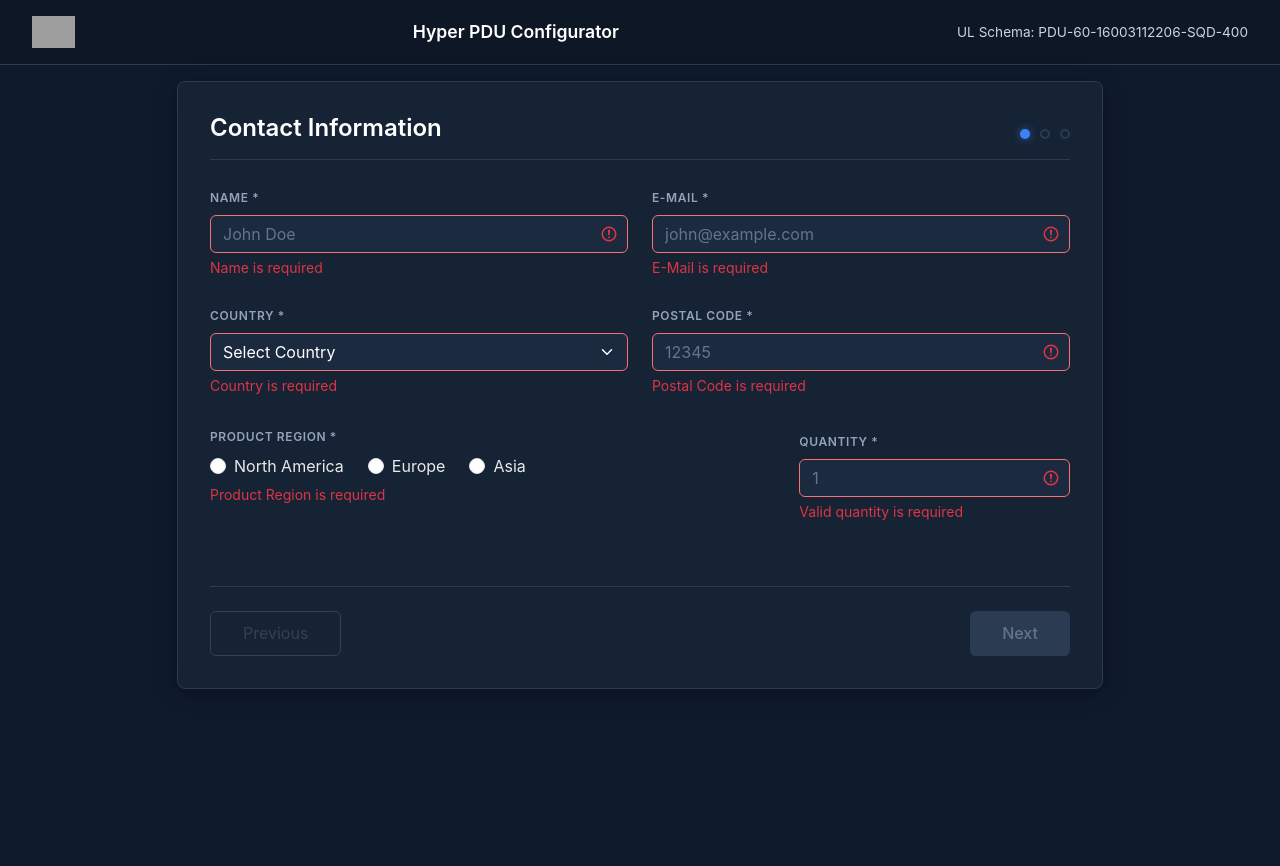
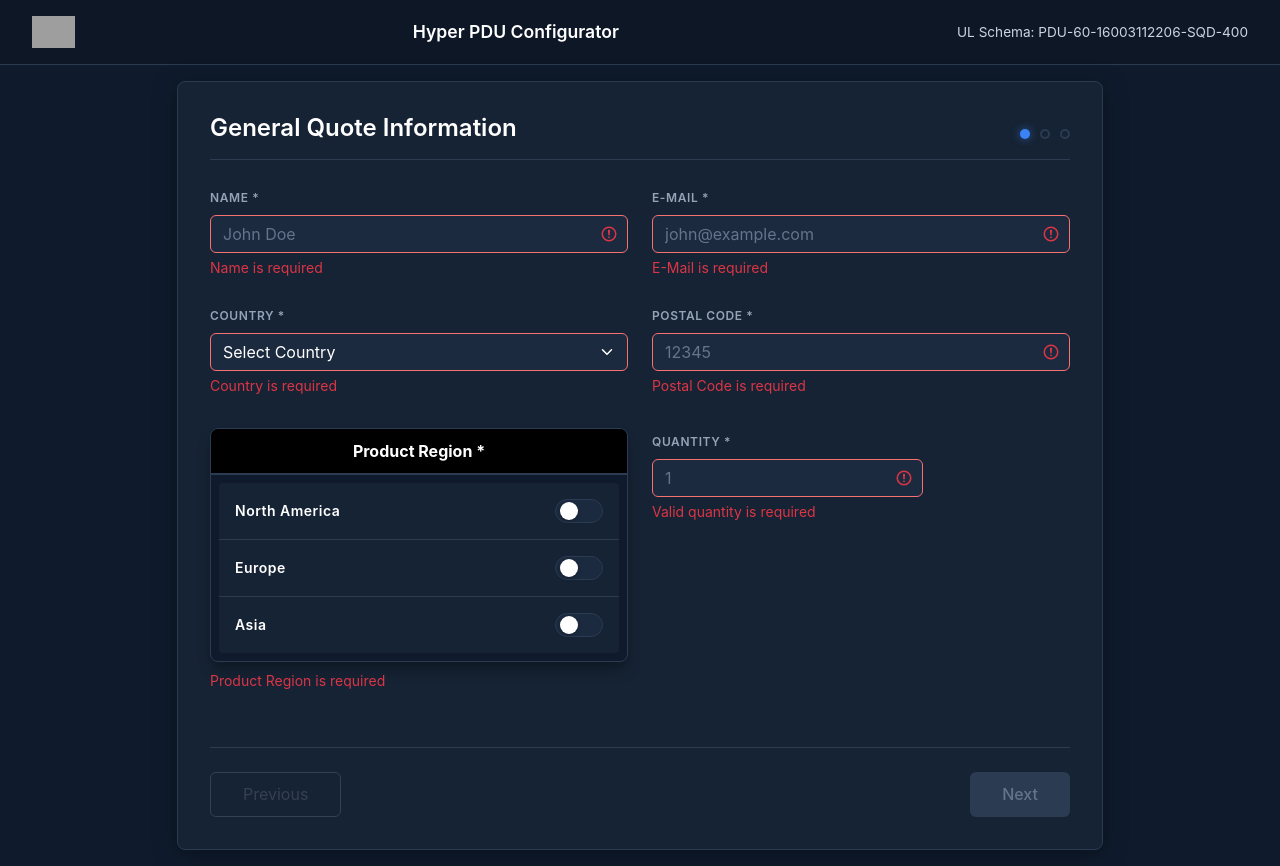
Before and after one commit to Charmboy7/PDU_FrontEnd, a React (Vite) app: page /step1 in a window 1280 px wide. Before the commit the page ends 800 px from the top, so only its background shows below. Built offline with nearby package versions, Linux system fonts and the light colour scheme; grey boxes are pictures that could not be loaded.

Commit message:
Added FormToogleGroup Component

```diff
--- /dev/null
+++ b/src/components/FormToggle.jsx
@@ -0,0 +1,43 @@
+import React from 'react';
+import '../styles/components/toggle.css';
+
+/**
+ * FormToggle - A reusable switch component for form inputs.
+ *
+ * @param {string} label - The label to display next to the switch.
+ * @param {boolean} value - The current state of the switch (ON/OFF).
+ * @param {function} onChange - Callback function triggered when the switch is toggled.
+ */
+const FormToggle = ({ label, value, onChange }) => {
+  const handleToggle = () => {
+    if (onChange) {
+      onChange(!value);
+    }
+  };
+
+  const handleKeyDown = (e) => {
+    if (e.key === ' ' || e.key === 'Enter') {
+      e.preventDefault();
+      handleToggle();
+    }
+  };
+
+  return (
+    <div
+      className="form-toggle-container"
+      onClick={handleToggle}
+      role="button"
+      tabIndex={0}
+      onKeyDown={handleKeyDown}
+      aria-pressed={value}
+      aria-label={label}
+    >
+      {label && <span className="form-toggle-label">{label}</span>}
+      <div className={`toggle-switch ${value ? 'on' : ''}`}>
+        <div className="toggle-knob"></div>
+      </div>
+    </div>
+  );
+};
+
+export default FormToggle;
--- /dev/null
+++ b/src/components/FormToggleGroup.jsx
@@ -0,0 +1,74 @@
+import React from 'react';
+import FormToggle from './FormToggle';
+import '../styles/components/toggle-group.css';
+
+/**
+ * FormToggleGroup - A reusable group of toggle switches styled as a card.
+ *
+ * @param {string} label - The header label for the group.
+ * @param {Array} options - List of options to display, can be strings or objects {label, value}.
+ * @param {string|Array} value - The current selected value(s).
+ * @param {function} onChange - Callback triggered when an option is toggled.
+ * @param {boolean} multiSelect - Whether to allow multiple selections (default: false).
+ * @param {boolean} required - Whether the field is required.
+ */
+const FormToggleGroup = ({ label, options, value, onChange, multiSelect = false, required = false }) => {
+
+  const handleToggle = (optionValue) => {
+    if (!onChange) return;
+
+    if (multiSelect) {
+      const newValue = Array.isArray(value) ? [...value] : [];
+      const index = newValue.indexOf(optionValue);
+      if (index > -1) {
+        newValue.splice(index, 1);
+      } else {
+        newValue.push(optionValue);
+      }
+      onChange({ target: { name: label, value: newValue } });
+    } else {
+      // Single selection behavior
+      onChange({ target: { name: label, value: optionValue } });
+    }
+  };
+
+  const isSelected = (optionValue) => {
+    if (multiSelect) {
+      return Array.isArray(value) && value.includes(optionValue);
+    }
+    return value === optionValue;
+  };
+
+  return (
+    <div className="form-toggle-group-container">
+      {label && (
+        <div className="form-toggle-group-header">
+          {label} {required && <span className="required-mark">*</span>}
+        </div>
+      )}
+      <div className="form-toggle-group-body">
+        {options.map((option) => {
+          const optLabel = typeof option === 'string' ? option : option.label;
+          const optValue = typeof option === 'string' ? option : option.value;
+          const selected = isSelected(optValue);
+
+          return (
+            <div
+              key={optValue}
+              className={`form-toggle-group-row ${selected ? 'selected' : ''}`}
+              onClick={() => handleToggle(optValue)}
+            >
+              <span className="form-toggle-group-label">{optLabel}</span>
+              <FormToggle
+                value={selected}
+                onChange={() => {}} // Controlled by row click
+              />
+            </div>
+          );
+        })}
+      </div>
+    </div>
+  );
+};
+
+export default FormToggleGroup;
--- a/src/components/Wizard.jsx
+++ b/src/components/Wizard.jsx
@@ -21,7 +21,7 @@ const Wizard = () => {
     <div className="wizard-container">
       <div className="d-flex justify-content-between align-items-end pb-3 mb-4" style={{ borderBottom: '1px solid var(--border-color)' }}>
         <h4 className="mb-0" style={{ color: 'var(--text-primary)', fontWeight: '600' }}>
-          {step === 1 ? 'Contact Information' : step === 2 ? 'Voltage and Power' : 'Summary and Quote'}
+          {step === 1 ? 'General Quote Information' : step === 2 ? 'Voltage and Power' : 'Summary and Quote'}
         </h4>
         <div style={{ paddingBottom: '4px' }}>
           <StepIndicator currentStep={step} totalSteps={3} />
--- a/src/pages/ContactInfo.jsx
+++ b/src/pages/ContactInfo.jsx
@@ -4,7 +4,7 @@ import { useDispatch, useSelector } from 'react-redux';
 import { nextStep, updateData } from '../redux/configSlice';
 import FormInput from '../components/FormInput';
 import FormSelect from '../components/FormSelect';
-import FormRadioGroup from '../components/FormRadioGroup';
+import FormToggleGroup from '../components/FormToggleGroup';
 import FormButton from '../components/FormButton';
 
 const ContactInfo = () => {
@@ -126,16 +126,17 @@ const ContactInfo = () => {
       </div>
 
       <div className="row mt-2">
-        <div className="col-md-8">
-          <FormRadioGroup
+        <div className="col-md-6">
+          <FormToggleGroup
             label="Product Region"
-            name="productRegion"
+            options={regionOptions}
             value={formData.productRegion}
-            onChange={handleChange}
-            options={regionOptions}
-            error={errors.productRegion}
+            onChange={(e) => {
+              setFormData(prev => ({ ...prev, productRegion: e.target.value }));
+            }}
             required
           />
+          {errors.productRegion && <div className="invalid-feedback d-block" style={{ marginTop: '-1rem', marginBottom: '1rem' }}>{errors.productRegion}</div>}
         </div>
         <div className="col-md-4">
           <FormInput
--- a/src/pages/VoltagePower.jsx
+++ b/src/pages/VoltagePower.jsx
@@ -1,17 +1,40 @@
 import React from 'react';
 import '../styles/components/button.css';
-import { useDispatch } from 'react-redux';
-import { nextStep, prevStep } from '../redux/configSlice';
+import { useDispatch, useSelector } from 'react-redux';
+import { nextStep, prevStep, updateData } from '../redux/configSlice';
 import FormButton from '../components/FormButton';
+import FormToggleGroup from '../components/FormToggleGroup';
 
 const VoltagePower = () => {
   const dispatch = useDispatch();
+  const configData = useSelector((state) => state.config.data);
+  const phase = configData.phase || '1PH';
+
+  const handleChange = (e) => {
+    const { value } = e.target;
+    dispatch(updateData({ phase: value }));
+  };
 
   return (
     <div>
-      <p className="text-muted mb-4">Select voltage options for your PDU.</p>
+      <p className="text-muted mb-4">Select voltage and power specifications for your PDU configuration.</p>
 
-      <div className="wizard-actions">
+      <div className="row">
+        <div className="col-md-6">
+          <FormToggleGroup
+            label="Phase"
+            options={[
+              { label: '1 Phase (1PH)', value: '1PH' },
+              { label: '3 Phase (3PH)', value: '3PH' }
+            ]}
+            value={phase}
+            onChange={handleChange}
+            required
+          />
+        </div>
+      </div>
+
+      <div className="wizard-actions mt-4">
         <FormButton variant="secondary" onClick={() => dispatch(prevStep())}>
           Previous
         </FormButton>
--- /dev/null
+++ b/src/styles/components/toggle-group.css
@@ -0,0 +1,60 @@
+.form-toggle-group-container {
+  background-color: var(--bg-main); /* Muted background for the group */
+  border: 1px solid var(--color-border);
+  border-radius: 8px;
+  overflow: hidden;
+  box-shadow: 0 10px 15px -3px rgba(0, 0, 0, 0.3), 0 4px 6px -2px rgba(0, 0, 0, 0.05);
+  margin-bottom: 1.5rem;
+}
+
+.form-toggle-group-header {
+  background-color: #000000; /* Dark black header like the image */
+  color: #ffffff;
+  padding: 10px 16px;
+  font-weight: 700;
+  font-size: 16px;
+  text-align: center;
+  border-bottom: 2px solid var(--color-border);
+}
+
+.form-toggle-group-body {
+  padding: 8px;
+}
+
+.form-toggle-group-row {
+  display: flex;
+  justify-content: space-between;
+  align-items: center;
+  padding: 8px 16px;
+  cursor: pointer;
+  background-color: var(--bg-card); /* Lighter row background */
+  transition: all 0.2s ease;
+  border-bottom: 1px solid var(--color-border);
+  margin: 0;
+}
+
+.form-toggle-group-row:first-child {
+  border-top-left-radius: 4px;
+  border-top-right-radius: 4px;
+}
+
+.form-toggle-group-row:last-child {
+  border-bottom: none;
+  border-bottom-left-radius: 4px;
+  border-bottom-right-radius: 4px;
+}
+
+.form-toggle-group-row:hover {
+  background-color: var(--bg-input);
+}
+
+.form-toggle-group-row.selected {
+  background-color: rgba(59, 130, 246, 0.1);
+}
+
+.form-toggle-group-label {
+  color: var(--color-text-primary);
+  font-size: 14px;
+  font-weight: 600;
+  letter-spacing: 0.5px;
+}
--- /dev/null
+++ b/src/styles/components/toggle.css
@@ -0,0 +1,50 @@
+.form-toggle-container {
+  display: flex;
+  justify-content: space-between;
+  align-items: center;
+  padding: 8px 0;
+  cursor: pointer;
+  user-select: none;
+}
+
+.form-toggle-label {
+  color: var(--text-primary);
+  font-size: 14px;
+  font-weight: 500;
+}
+
+.toggle-switch {
+  position: relative;
+  width: 48px;
+  height: 24px;
+  background-color: var(--color-bg-input);
+  border: 1px solid var(--border-color);
+  border-radius: 24px;
+  transition: background-color 0.3s ease, border-color 0.3s ease;
+  display: flex;
+  align-items: center;
+  padding: 0 4px;
+}
+
+.toggle-switch.on {
+  background-color: var(--color-accent);
+  border-color: var(--color-accent);
+}
+
+.toggle-knob {
+  width: 18px;
+  height: 18px;
+  background-color: #ffffff;
+  border-radius: 50%;
+  transition: transform 0.3s cubic-bezier(0.4, 0, 0.2, 1);
+  box-shadow: 0 2px 4px rgba(0, 0, 0, 0.2);
+}
+
+.toggle-switch.on .toggle-knob {
+  transform: translateX(22px);
+}
+
+.toggle-switch:focus-visible {
+  outline: 2px solid var(--color-accent);
+  outline-offset: 2px;
+}
--- a/src/styles/variables.css
+++ b/src/styles/variables.css
@@ -21,6 +21,15 @@
   /* brighter hover */
   --action-secondary-border: #475569;
 
+  /* Theme Aliases */
+  --color-accent: var(--action-primary);
+  --color-muted: var(--text-muted);
+  --color-bg-input: var(--bg-input);
+  --color-bg-card: var(--bg-card);
+  --color-bg-header: var(--bg-header);
+  --color-border: var(--border-color);
+  --color-text-primary: var(--text-primary);
+
   /* Feedback */
   --error: #f87171;
   /* softened red */
```
